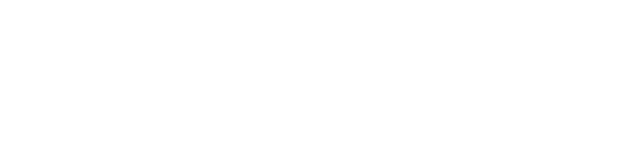
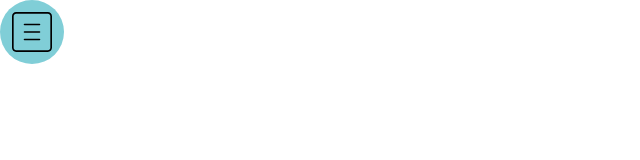
Before and after one commit to alamihicham1/Perfection-Meal-Prep, a plain HTML site: page index.html in a window 1280 px wide. Shown: the whole page, without its empty margins (0-640 px from the left). Drawn offline with Linux system fonts and the light colour scheme.

Commit message:
Build the icon component.

```diff
--- a/css/styles.css
+++ b/css/styles.css
@@ -147,3 +147,24 @@ a {
     padding-left: 0;
   }
 }
+
+/****************************************************** Icons **************************************************************/
+
+.icon {
+  height: 40px;
+  width: 40px;
+}
+
+.icon--primary {
+  color: var(--color-primary);
+}
+
+.icon-container {
+  background: var(--color-secondary);
+  height: 64px;
+  width: 64px;
+  border-radius: 100%;
+  display: inline-flex;
+  justify-content: center;
+  align-items: center;
+}
--- a/index.html
+++ b/index.html
@@ -15,5 +15,11 @@
     <link rel="stylesheet" href="/css/normalize.css" />
     <link rel="stylesheet" href="/css/styles.css" />
   </head>
-  <body></body>
+  <body>
+    <span class="icon-container">
+      <svg class="icon">
+        <use xlink:href="images/sprite.svg#menu"></use>
+      </svg>
+    </span>
+  </body>
 </html>
```
Also changed, not shown: components/badges.html (added, +4 -0 lines), components/icons.html (added, +5 -0 lines), images/sprite.svg (added), images/tick.svg (added).
